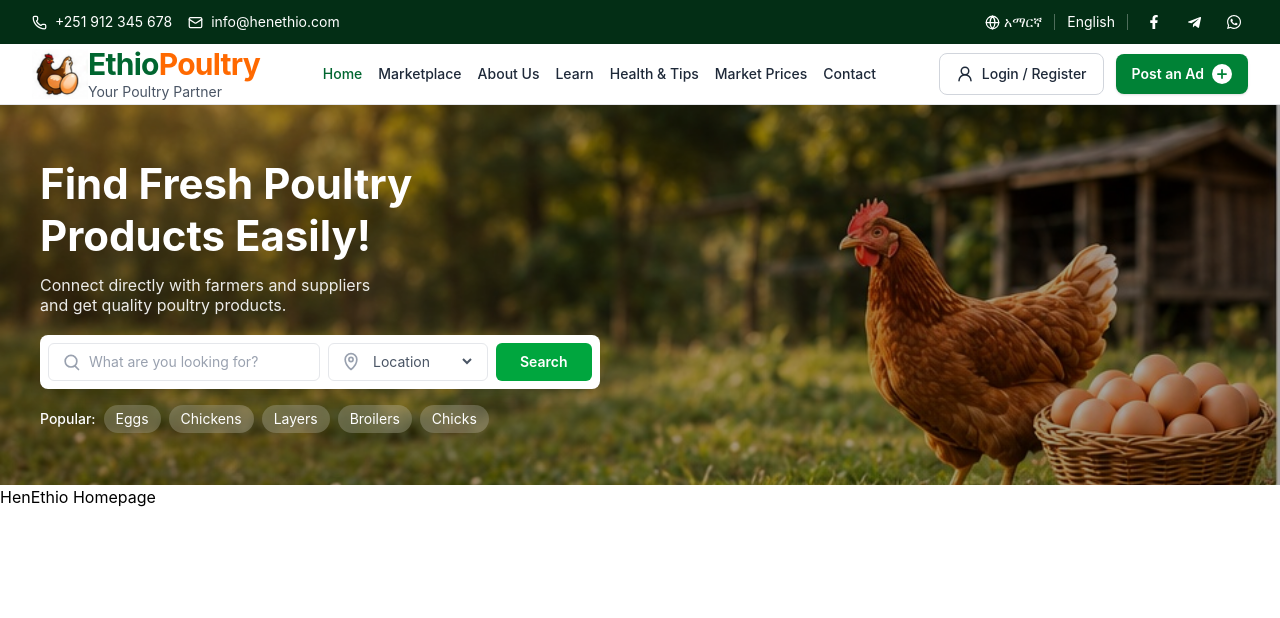
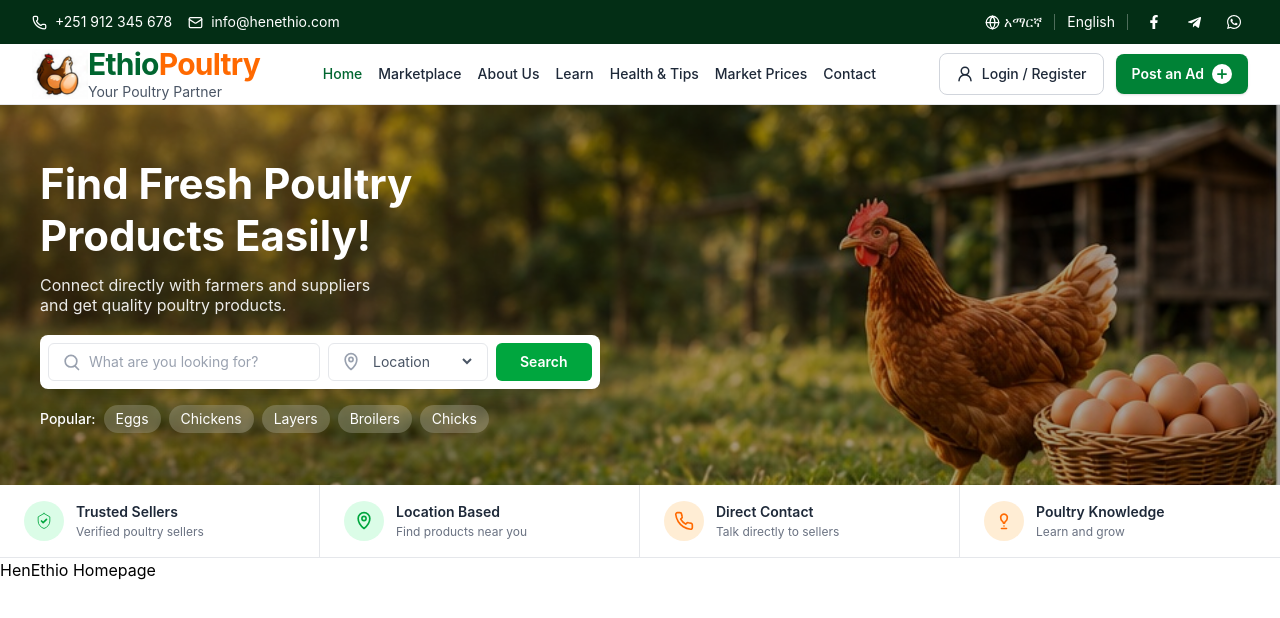
Before and after one commit to mega-gech/EthioPoultry, a React (Vite) app in the folder client/: page / in a window 1280 px wide. Shown: the top 618 px of the page. Built offline with nearby package versions, Linux system fonts and the light colour scheme.

Commit message:
add feature compoonent

```diff
--- a/client/src/App.tsx
+++ b/client/src/App.tsx
@@ -1,6 +1,7 @@
 import Topbar from "./components/Topbar";
 import Navbar from "./components/Navbar";
 import Hero from "./components/Hero"
+import Features from "./components/Features"
 
 function App() {
   return (
@@ -8,6 +9,7 @@ function App() {
       <Topbar />
       <Navbar />
       <Hero />
+      <Features />
 
       <main>
         <h1>HenEthio Homepage</h1>
--- a/client/src/components/Features.tsx
+++ b/client/src/components/Features.tsx
@@ -0,0 +1,146 @@
+const Features = () => {
+  return (
+    <section className="border-b border-gray-200 bg-white">
+      <div className="mx-auto grid max-w-7xl grid-cols-2 md:grid-cols-4">
+
+        {/* Trusted Sellers */}
+        <div className="flex items-center gap-3 border-b border-gray-200 px-4 py-4 md:border-b-0 md:border-r md:px-6">
+          <div className="flex h-10 w-10 shrink-0 items-center justify-center rounded-full bg-green-100">
+            <svg
+              className="h-5 w-5 text-green-600"
+              fill="none"
+              stroke="currentColor"
+              viewBox="0 0 24 24"
+            >
+              <path
+                strokeLinecap="round"
+                strokeLinejoin="round"
+                strokeWidth="2"
+                d="M9 12l2 2 4-4"
+              />
+              <path
+                strokeLinecap="round"
+                strokeLinejoin="round"
+                d="M12 3l7 4v5c0 4.5-3 7.5-7 9-4-1.5-7-4.5-7-9V7l7-4z"
+              />
+            </svg>
+          </div>
+
+          <div>
+            <h3 className="text-sm font-semibold text-gray-800">
+              Trusted Sellers
+            </h3>
+
+            <p className="mt-0.5 text-xs text-gray-500">
+              Verified poultry sellers
+            </p>
+          </div>
+        </div>
+
+        {/* Location Based */}
+        <div className="flex items-center gap-3 border-b border-gray-200 px-4 py-4 md:border-b-0 md:border-r md:px-6">
+          <div className="flex h-10 w-10 shrink-0 items-center justify-center rounded-full bg-green-100">
+            <svg
+              className="h-5 w-5 text-green-600"
+              fill="none"
+              stroke="currentColor"
+              viewBox="0 0 24 24"
+            >
+              <path
+                strokeLinecap="round"
+                strokeLinejoin="round"
+                strokeWidth="2"
+                d="M12 21s7-5.5 7-12a7 7 0 1 0-14 0c0 6.5 7 12 7 12z"
+              />
+
+              <circle
+                cx="12"
+                cy="9"
+                r="2.5"
+                strokeWidth="2"
+              />
+            </svg>
+          </div>
+
+          <div>
+            <h3 className="text-sm font-semibold text-gray-800">
+              Location Based
+            </h3>
+
+            <p className="mt-0.5 text-xs text-gray-500">
+              Find products near you
+            </p>
+          </div>
+        </div>
+
+        {/* Direct Contact */}
+        <div className="flex items-center gap-3 px-4 py-4 md:border-r md:border-gray-200 md:px-6">
+          <div className="flex h-10 w-10 shrink-0 items-center justify-center rounded-full bg-orange-100">
+            <svg
+              className="h-5 w-5 text-orange-500"
+              fill="none"
+              stroke="currentColor"
+              viewBox="0 0 24 24"
+            >
+              <path
+                strokeLinecap="round"
+                strokeLinejoin="round"
+                strokeWidth="2"
+                d="M22 16.92v3a2 2 0 01-2.18 2 19.8 19.8 0 01-8.63-3.07 19.5 19.5 0 01-6-6A19.8 19.8 0 012.12 4.18 2 2 0 014.11 2h3a2 2 0 012 1.72c.12.9.33 1.78.62 2.63a2 2 0 01-.45 2.11L8 9.73a16 16 0 006 6l1.27-1.27a2 2 0 012.11-.45c.85.29 1.73.5 2.63.62A2 2 0 0122 16.92z"
+              />
+            </svg>
+          </div>
+
+          <div>
+            <h3 className="text-sm font-semibold text-gray-800">
+              Direct Contact
+            </h3>
+
+            <p className="mt-0.5 text-xs text-gray-500">
+              Talk directly to sellers
+            </p>
+          </div>
+        </div>
+
+        {/* Poultry Knowledge */}
+        <div className="flex items-center gap-3 px-4 py-4 md:px-6">
+          <div className="flex h-10 w-10 shrink-0 items-center justify-center rounded-full bg-orange-100">
+            <svg
+              className="h-5 w-5 text-orange-500"
+              fill="none"
+              stroke="currentColor"
+              viewBox="0 0 24 24"
+            >
+              <path
+                strokeLinecap="round"
+                strokeLinejoin="round"
+                strokeWidth="2"
+                d="M12 18h.01M8.2 9a4 4 0 117.6 0c0 1.5-.7 2.3-1.7 3.1-.8.6-1.3 1.2-1.3 2.4h-1.6c0-1.2-.5-1.8-1.3-2.4C8.9 11.3 8.2 10.5 8.2 9z"
+              />
+
+              <path
+                strokeLinecap="round"
+                strokeLinejoin="round"
+                strokeWidth="2"
+                d="M9 21h6"
+              />
+            </svg>
+          </div>
+
+          <div>
+            <h3 className="text-sm font-semibold text-gray-800">
+              Poultry Knowledge
+            </h3>
+
+            <p className="mt-0.5 text-xs text-gray-500">
+              Learn and grow
+            </p>
+          </div>
+        </div>
+
+      </div>
+    </section>
+  );
+};
+
+export default Features;
```
